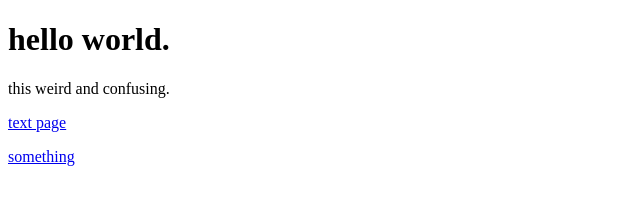
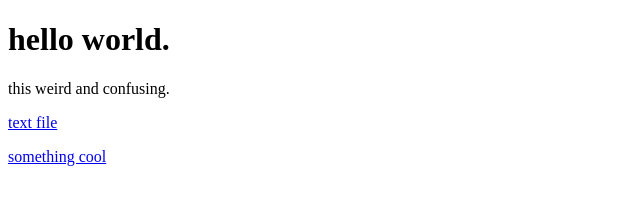
Before and after one commit to lcc-adm/PM-demo-thing, a plain HTML site: page index.html in a window 1280 px wide. Shown: the full height of the page, 0-640 px from the left. Drawn offline with Linux system fonts and the light colour scheme.

Commit message:
Update index.html

```diff
--- a/index.html
+++ b/index.html
@@ -10,8 +10,10 @@
 <body>
 <h1>hello world.</h1>
 <p>this weird and confusing.</p>
-<p><a href="text.html">text page</a></p>
-<p><a href="https://csszengarden.com/218/">something</a></p>
+
+<p><a href="text.html">text file</a></p>
+<p><a href="https://youtu.be/dQw4w9WgXcQ?si=f55HbqUsUnIx0yNc">something cool</a></p>
+
 </body>
 
 </html>
```
